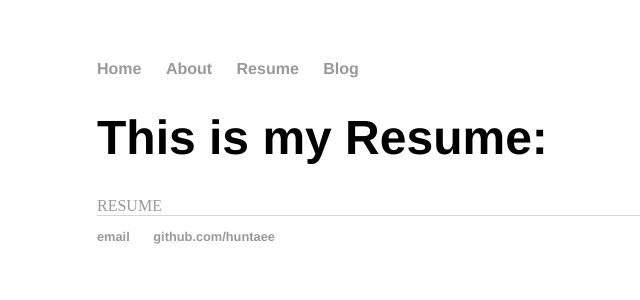
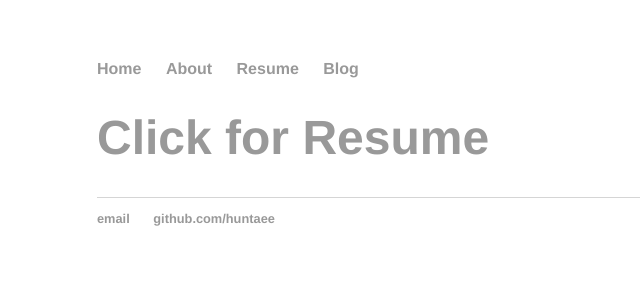
Before and after one commit to huntaee/huntaee.github.io, a Jekyll site: the page built from cv/index.html, in a window 1280 px wide. Shown: the top 300 px of the page, without its empty margins (95-735 px from the left). Built offline with Jekyll 4.4.1, drawn with Linux system fonts in a browser that asks for light colours.

Commit message:
Update index.html

```diff
--- a/cv/index.html
+++ b/cv/index.html
@@ -3,7 +3,7 @@ layout: default
 title: Resume
 ---
 <div class="blurb">
-	<h1>This is my Resume:</h1>
-	<a href="/cv/resume.pdf">RESUME</a>
+	<h1><a href="/cv/resume.pdf">Click for Resume</a></h1>
+
 </div><!-- /.blurb -->
 </div><!-- /.container -->
```
